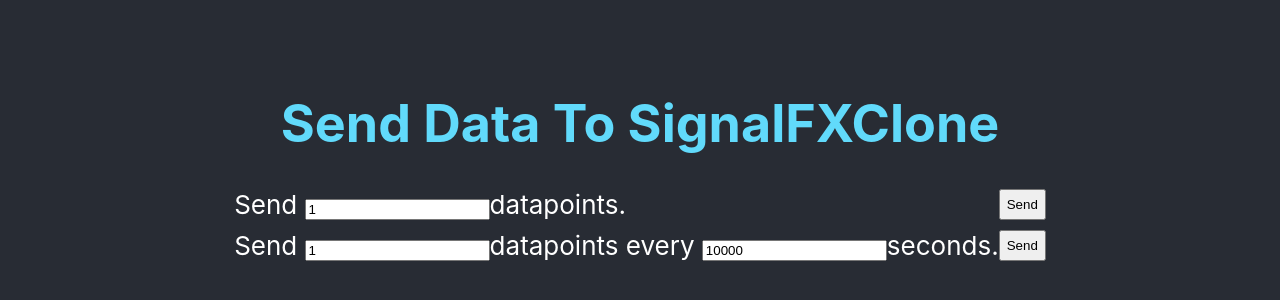
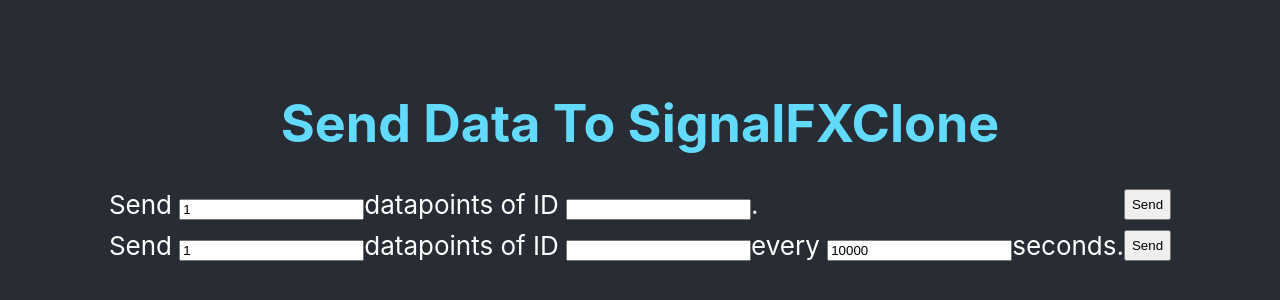
Before and after one commit to lucasdellabella/SignalFXClone, a React (Create React App) app: page / in a window 1280 px wide. Shown: the part 236-536 px from the top of the page. Built offline with nearby package versions, Linux system fonts and the light colour scheme.

Commit message:
work on bad request to heroku

```diff
--- a/package.json
+++ b/package.json
@@ -4,9 +4,11 @@
   "private": true,
   "homepage": "http://lucasdellabella.github.io/SignalFXClone",
   "dependencies": {
+    "@apollo/client": "^3.3.15",
     "@testing-library/jest-dom": "^5.12.0",
     "@testing-library/react": "^11.2.6",
     "@testing-library/user-event": "^12.8.3",
+    "graphql": "^15.5.0",
     "react": "^17.0.2",
     "react-dom": "^17.0.2",
     "react-scripts": "4.0.3",
--- a/src/App.js
+++ b/src/App.js
@@ -1,20 +1,33 @@
 import React, { useState } from 'react';
 import logo from './logo.svg';
 import './App.css';
-
+import { gql, useMutation } from '@apollo/client';
 
 function App() {
-  const [singleShotDataInput, setSingleShotDataInput] = useState({count: 1})
-  const [multiShotDataInput, setMultiShotDataInput] = useState({count: 1, interval: 10000})
+  const [singleShotDataInput, setSingleShotDataInput] = useState({id: null, count: 1})
+  const [multiShotDataInput, setMultiShotDataInput] = useState({id: null, count: 1, interval: 10000})
 
-  const sendDataPoints = ({ count }) => {
+  const LOG_EVENT = gql`
+    mutation logEvent($dataStreamId: ID!) {
+      logEvent(dataStreamId: $dataStreamId)
+    }
+  `;
+
+  const [logEvent, { data, loading, error }] = useMutation(LOG_EVENT);
+
+  const sendDataPoints = ({ id, count }) => {
     // do graphql mutation
-    console.log(count)
+    console.log(id, count) //????????
+
+    while (count) {
+      logEvent({ variables: { dataStreamId: id }})
+      count--;
+    }
   }
 
-  const initiateMultishotDataSequence = ({ count, interval }) => {
+  const initiateMultishotDataSequence = ({ id, count, interval }) => {
     const intervalId = setInterval(() => {
-      sendDataPoints({count})
+      sendDataPoints({id, count})
     }, interval);
     // TODO add rows for activate multishot sequences, make them cancellable
   }
@@ -31,8 +44,8 @@
           {/* Single shot burst */}
           <div className="datapoint-input">
             <div>
-              Send <input type="text" onChange={(e) => setSingleShotDataInput({count: e.target.value})} value={singleShotDataInput.count}/>
-              datapoints.
+              Send <input type="text" onChange={(e) => setSingleShotDataInput({...singleShotDataInput, count: e.target.value})} value={singleShotDataInput.count}/>
+              datapoints of ID <input type="text" onChange={(e) => setSingleShotDataInput({...singleShotDataInput, id: e.target.value})}/>.
             </div>
             <button onClick={() => sendDataPoints(singleShotDataInput)}>Send</button>
           </div>
@@ -40,7 +53,8 @@
           <div className="datapoint-input">
             <div>
               Send <input type="text" onChange={(e) => setMultiShotDataInput({...multiShotDataInput, count: e.target.value})} value={multiShotDataInput.count}/>
-              datapoints every <input type="text" onChange={(e) => setMultiShotDataInput({...multiShotDataInput, interval: e.target.value})} value={multiShotDataInput.interval}/>
+              datapoints of ID <input type="text" onChange={(e) => setMultiShotDataInput({...multiShotDataInput, id: e.target.value})}/>
+              every <input type="text" onChange={(e) => setMultiShotDataInput({...multiShotDataInput, interval: e.target.value})} value={multiShotDataInput.interval}/>
               seconds.
             </div>
             <button onClick={() => initiateMultishotDataSequence(multiShotDataInput)}>Send</button>
--- a/src/index.js
+++ b/src/index.js
@@ -4,9 +4,19 @@
 import App from './App';
 import reportWebVitals from './reportWebVitals';
 
+import { ApolloProvider } from '@apollo/client/react';
+import { ApolloClient, InMemoryCache } from '@apollo/client';
+
+const client = new ApolloClient({
+  uri: 'https://signal-fx-clone.herokuapp.com/',
+  cache: new InMemoryCache()
+});
+
 ReactDOM.render(
   <React.StrictMode>
-    <App />
+    <ApolloProvider client={client}>
+      <App />
+    </ApolloProvider>
   </React.StrictMode>,
   document.getElementById('root')
 );
```
Also changed, not shown: 1 other file (tests, documents, lock files or other folders).
